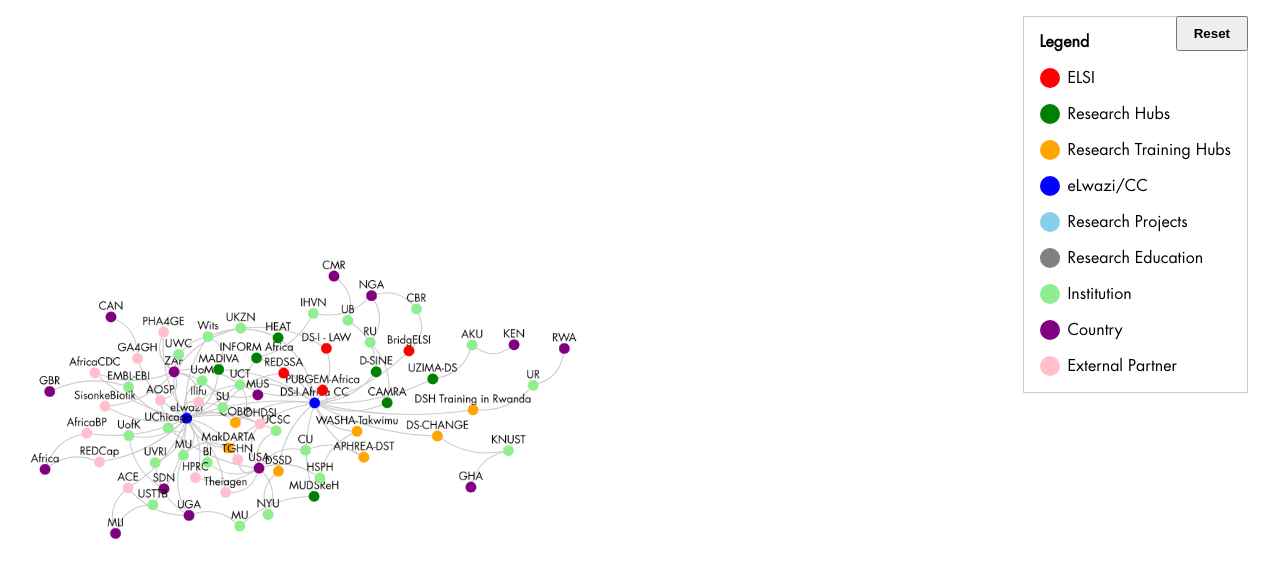
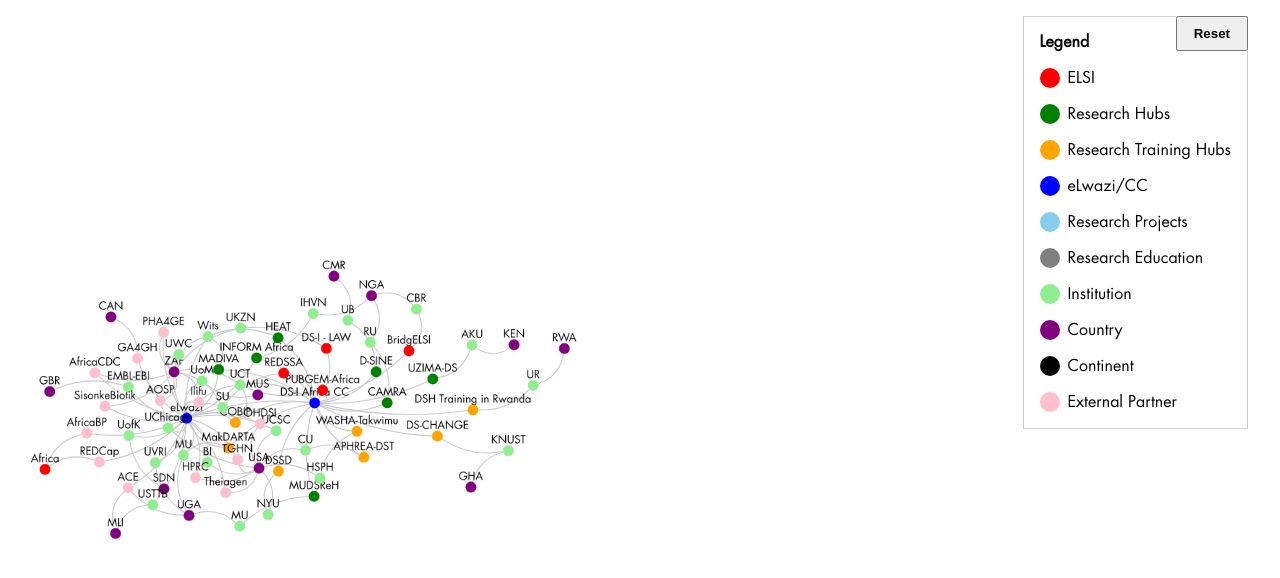
Before and after one commit to github-dsiafrica/CytoscapePartnerships, a website built with Vite: page index.html in a window 1280 px wide. Built offline with nearby package versions, Linux system fonts and the light colour scheme.

Commit message:
Makes africa a continent.

```diff
--- a/data/nodes.json
+++ b/data/nodes.json
@@ -697,7 +697,7 @@
 	},
 	{
 		"data": {
-			"group": "country",
+			"group": "continent",
 			"short_name": "Africa",
 			"label": "Africa",
 			"id": "ck"
--- a/index.html
+++ b/index.html
@@ -53,6 +53,10 @@
 					</li>
 					<li>
 						<div></div>
+						Continent
+					</li>
+					<li>
+						<div></div>
 						External Partner
 					</li>
 				</ul>
--- a/style.css
+++ b/style.css
@@ -251,5 +251,8 @@
 	background: purple;
 }
 .legend li:nth-child(9) div {
+	background: black;
+}
+.legend li:nth-child(10) div {
 	background: pink;
 }
```
